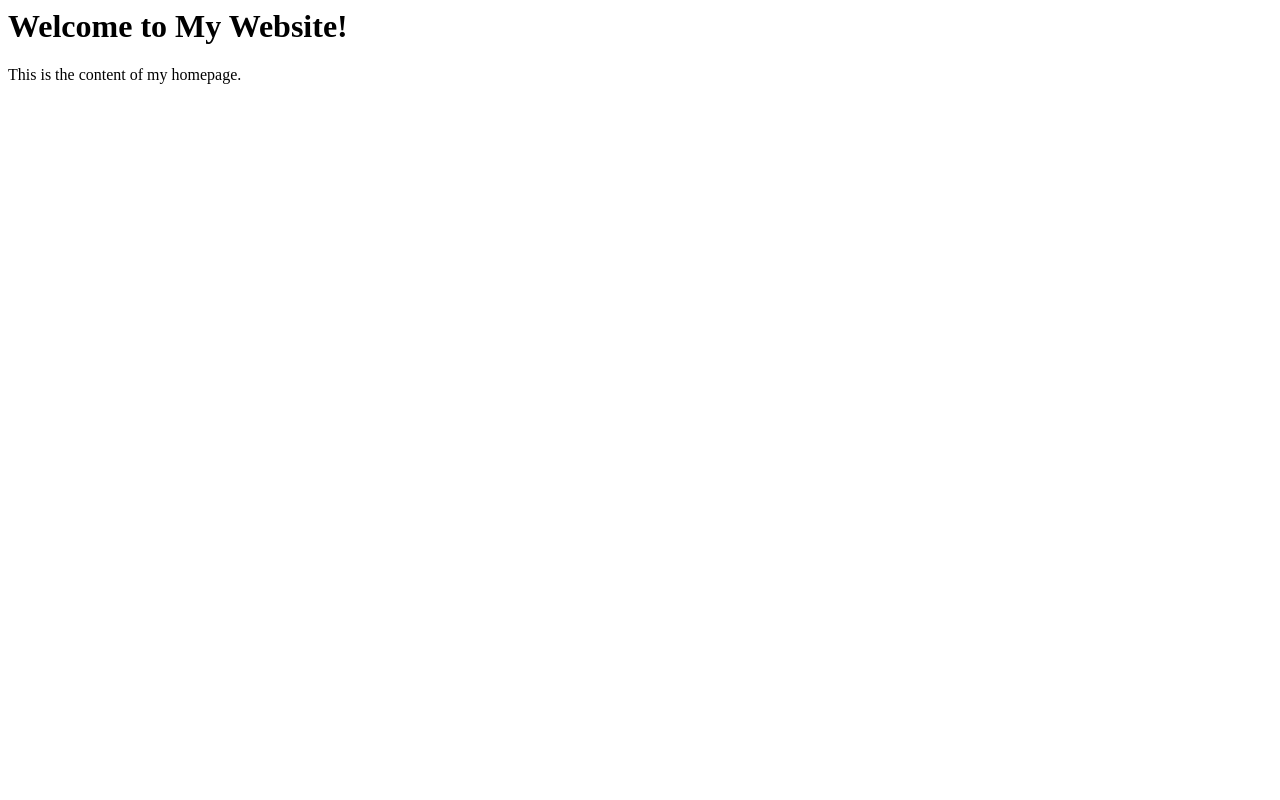
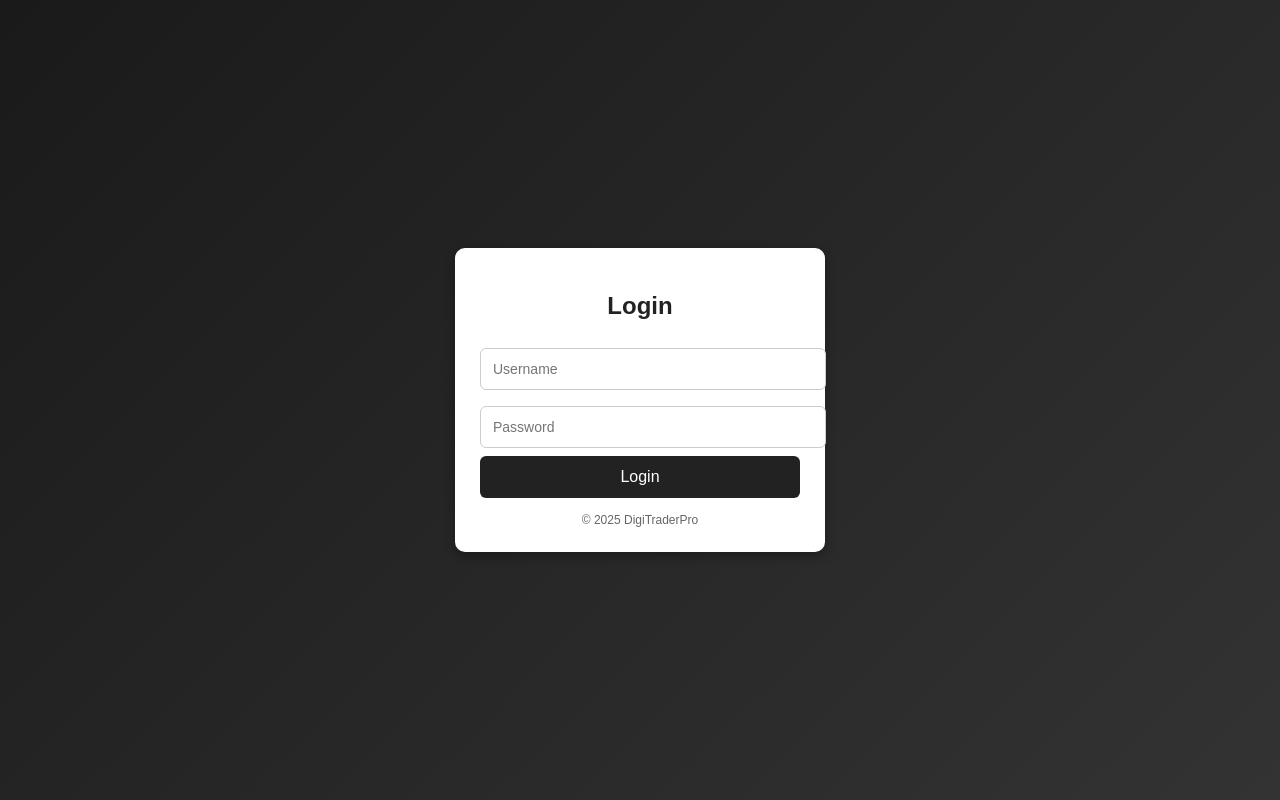
Before and after one commit to digitrad/digitraderpro, a plain HTML site: page index.html in a window 1280 px wide. Drawn offline with Linux system fonts and the light colour scheme.

Commit message:
Update index.html

```diff
--- a/index.html
+++ b/index.html
@@ -1,13 +1,79 @@
-
-    <h1>Welcome to My Website!</h1>
-    <p>This is the content of my homepage.</p>
-</body>
-</html>
 <!DOCTYPE html>
 <html lang="en">
 <head>
     <meta charset="UTF-8">
     <meta name="viewport" content="width=device-width, initial-scale=1.0">
-    <title>My Website</title>
+    <title>DigiTraderPro Login</title>
+    <style>
+        body {
+            font-family: Arial, sans-serif;
+            background: linear-gradient(135deg, #1a1a1a, #333);
+            display: flex;
+            justify-content: center;
+            align-items: center;
+            height: 100vh;
+            margin: 0;
+        }
+        .login-container {
+            background: white;
+            padding: 25px;
+            border-radius: 10px;
+            box-shadow: 0 4px 12px rgba(0,0,0,0.3);
+            width: 320px;
+        }
+        h2 {
+            text-align: center;
+            margin-bottom: 20px;
+            color: #222;
+        }
+        input {
+            width: 100%;
+            padding: 12px;
+            margin: 8px 0;
+            border: 1px solid #ccc;
+            border-radius: 6px;
+            font-size: 14px;
+        }
+        button {
+            width: 100%;
+            padding: 12px;
+            background: #222;
+            color: white;
+            border: none;
+            border-radius: 6px;
+            font-size: 16px;
+            cursor: pointer;
+        }
+        button:hover {
+            background: #444;
+        }
+        .footer {
+            text-align: center;
+            margin-top: 15px;
+            font-size: 12px;
+            color: #666;
+        }
+    </style>
 </head>
 <body>
+    <div class="login-container">
+        <h2>Login</h2>
+        <form onsubmit="loginUser(event)">
+            <input type="text" id="username" placeholder="Username" required>
+            <input type="password" id="password" placeholder="Password" required>
+            <button type="submit">Login</button>
+        </form>
+        <div class="footer">
+            &copy; 2025 DigiTraderPro
+        </div>
+    </div>
+
+    <script>
+        function loginUser(e) {
+            e.preventDefault();
+            // You can add real authentication here later
+            window.location.href = 'dashboard.html';
+        }
+    </script>
+</body>
+</html>
```
